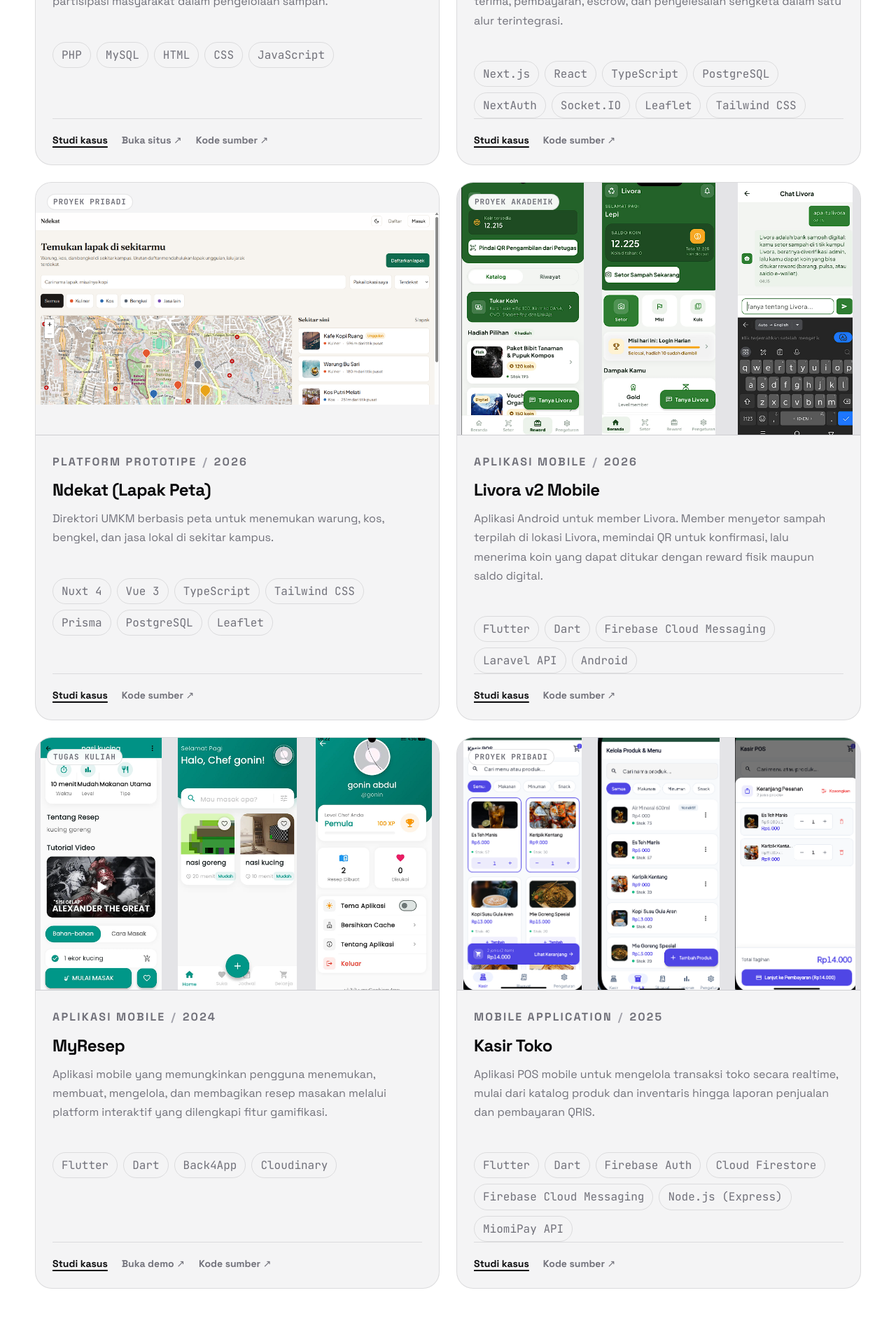
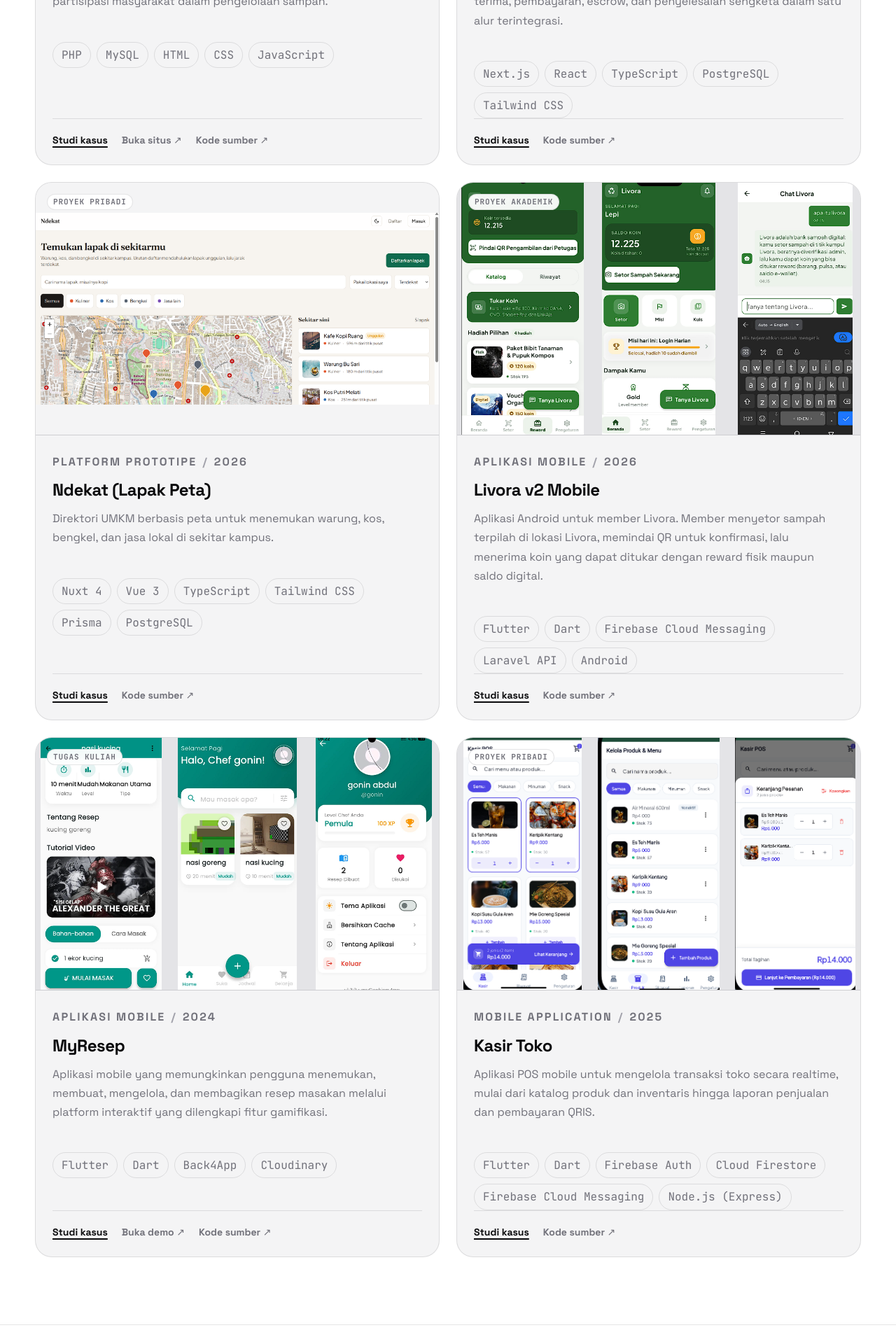
Before and after one commit to kusunoki778/portofolio-v2, a Vue app: page /projects in a window 1280 px wide. Shown: the part 2720-4640 px from the top of the page at 70% size. Built offline with nearby package versions, Linux system fonts and the light colour scheme; no server answers.

Commit message:
Trim AntarLokal, Ndekat, and Kasir Toko tech stacks

```diff
--- a/src/data/projects.js
+++ b/src/data/projects.js
@@ -202,7 +202,7 @@ const projectDefinitions = [
       { src: '/assets/pos3.png', alt: 'Layar pengelolaan produk dan menu Kasir Toko' },
       { src: '/assets/pos2.png', alt: 'Layar keranjang pesanan Kasir Toko' },
     ],
-    stack: ['Flutter', 'Dart', 'Firebase Auth', 'Cloud Firestore', 'Firebase Cloud Messaging', 'Node.js (Express)', 'MiomiPay API'],
+    stack: ['Flutter', 'Dart', 'Firebase Auth', 'Cloud Firestore', 'Firebase Cloud Messaging', 'Node.js (Express)'],
     repo: 'https://github.com/kusunoki778/pos-app-proto',
     demoAccounts: [
       { role: 'Admin', email: 'admin@pos.test', password: 'admin123456' },
@@ -243,7 +243,6 @@ const projectDefinitions = [
       'Tailwind CSS',
       'Prisma',
       'PostgreSQL',
-      'Leaflet',
     ],
     repo: 'https://github.com/kusunoki778/peta-umkm-mini-apps',
     problem:
@@ -274,16 +273,7 @@ const projectDefinitions = [
       'Prototipe super-app pengiriman lokal yang menyediakan pembuatan pesanan, auto-dispatch driver, tracking GPS, OTP serah terima, pembayaran, escrow, dan penyelesaian sengketa dalam satu alur terintegrasi.',
     image: '/assets/antar_local.png',
     imageAlt: 'Tampilan antarmuka dashboard driver AntarLokal dengan rincian order antar paket dan aksi terima pesanan',
-    stack: [
-      'Next.js',
-      'React',
-      'TypeScript',
-      'PostgreSQL',
-      'NextAuth',
-      'Socket.IO',
-      'Leaflet',
-      'Tailwind CSS',
-    ],
+    stack: ['Next.js', 'React', 'TypeScript', 'PostgreSQL', 'Tailwind CSS'],
     repo: 'https://github.com/kusunoki778/Super-app-jasa-antar-lokal',
     problem:
       'Layanan pengiriman lokal membutuhkan alur operasional yang jelas: pelanggan harus dapat membuat dan melacak pesanan, driver harus menerima order secara adil, dan pembayaran perlu memiliki mekanisme perlindungan sampai pesanan selesai.',
```
